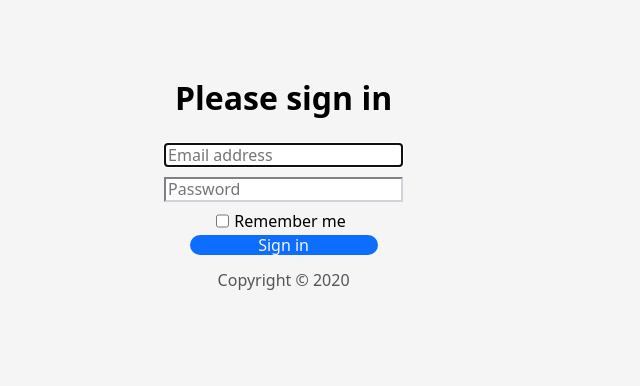
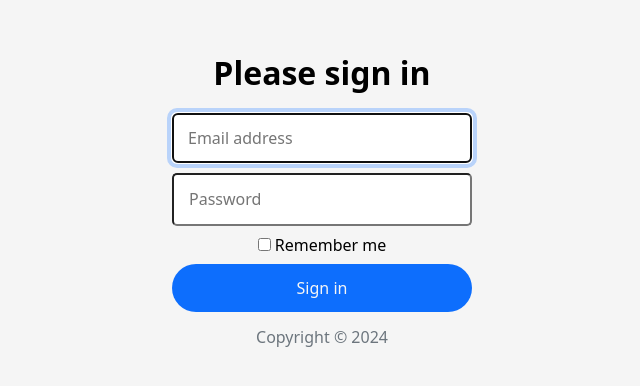
Before and after one commit to CiutacuLigia/Login-tutorial-, a plain HTML site: page index.html in a window 1280 px wide. Shown: the part 202-588 px from the top of the page, without its empty margins (318-958 px from the left). Drawn offline with Linux system fonts and the light colour scheme.

Commit message:
I modified after the solution

```diff
--- a/css/styles.css
+++ b/css/styles.css
@@ -1,44 +1,60 @@
-body {
-    background: #f5f5f5;
-    font-family: system-ui, -apple-system, BlinkMacSystemFont, 'Segoe UI', Roboto, Oxygen, Ubuntu, Cantarell, 'Open Sans', 'Helvetica Neue', sans-serif;
+html {
+    font-size: 62.5%;
 }
 
-form {
-    width: 89vw;
-    height: 88vh;
-    padding: 2rem;
+body {
+    align-items: center;
+    background: #f5f5f5;
     display: flex;
-    flex-direction: column;
+    font-family: system-ui, -apple-system, BlinkMacSystemFont, 'Segoe UI', Roboto, Oxygen, Ubuntu, Cantarell, 'Open Sans', 'Helvetica Neue', sans-serif;
+    font-size: 1.6rem;
+    height: 100vh;
     justify-content: center;
-    align-items: center;
-}
-div{
-    display: flex;
-    justify-content: safe;
-}
-#password, #email, button {
-    width: 100%;
-    margin: 5px;
-    border-color: #ced4da;
 }
 
-button {
-    width: 188px;
-    border-radius: 15px;
-    background: #0d6efd;
-    color: #f5f5f5;
-    border: none;
-}
-label {
-    margin: 5px;
-}
-p {
-    color: #555;
-
+.form-signin {
+    max-width: 300px;
+    text-align: center;
+    width: 100%;
 }
 
-.element:focus,#password:focus,
-#email:focus {
-    border-color: #86b7fe;
-    box-shadow: #b9d3fa;
+.form-controld {
+    border: 1px solid #ced4da;
+    outline: 0;
+    transition: border .15s, box-shadow .15s;
 }
+
+.form-control:focus {
+    border:1px solid #86b7fe;
+    box-shadow: 0 0 0 5px #b9d3fa;
+}
+
+
+.form-control, .btn {
+    border-radius: 5px;
+    box-sizing: border-box;
+    padding: 1.5rem;
+    width: 100%;
+}
+
+.btn {
+    background: #0d6efd;
+    border: none;
+    border-radius: 30px;
+    color: #f5f5f5;
+    /* cursor is for the mouse cursor to appear as a hand who points */
+    cursor: pointer;
+    outline: 0;
+}
+
+.btn:hover {
+    background: #0759d3;;
+}
+
+.form-group {
+    margin: 1rem 0;
+}
+
+.muted {
+ color: #6c757d;;
+}
--- a/index.html
+++ b/index.html
@@ -8,32 +8,32 @@
     <link rel="stylesheet" href="css/normalize.css" />
   </head>
   <body>
-    <form>
+    <form class="form-signin" action="" method="POST">
       <h1>Please sign in</h1>
+      <div class="form-group">
+        <input
+          class="form-control"
+          type="email"
+          placeholder="Email address"
+          minlength="5"
+          maxlength="255"
+          autofocus
+        />
+      </div class="form-group">
       <div>
         <input
-          id="email"
-          type="email"
-          name="email"
-          placeholder="Email address"
-          autofocus
+          class="form-control"
+          type="password"
+          placeholder="Password"
+          maxlength="255"
         />
       </div>
-      <div>
-        <input
-          id="password"
-          class="element"
-          type="password"
-          name="password"
-          placeholder="Password"
-        />
-      </div>
-      <div>
+      <div class="form-group">
         <input id="remember" type="checkbox" />
         <label for="remember">Remember me</label>
       </div>
-      <button type="submit">Sign in</button>
-      <p>Copyright &copy 2020</p>
+      <button class="btn" type="submit">Sign in</button>
+      <p class="muted">Copyright &copy; 2024</p>
     </form>
   </body>
 </html>
```
